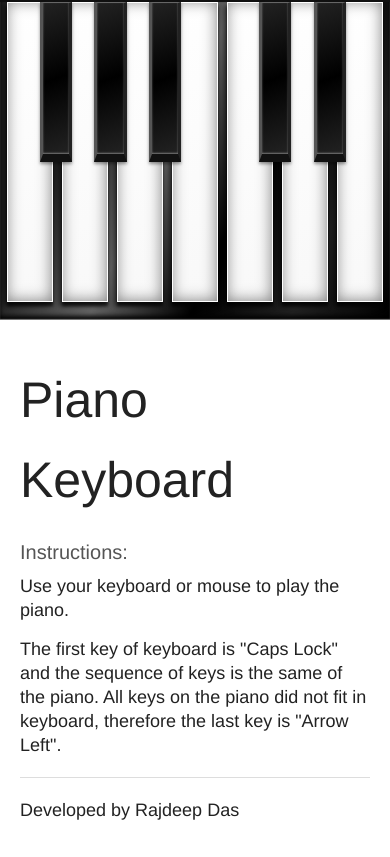
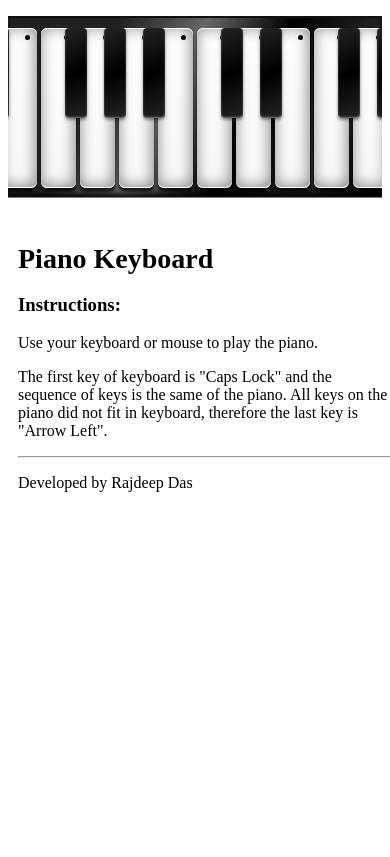
Before and after one commit to Rajspeaks/piano-keyboard, a website: page index.html in a window 390 px wide. Drawn offline with Linux system fonts and the light colour scheme; no server answers.

Commit message:
Updated style.css

```diff
--- a/assets/css/style.css
+++ b/assets/css/style.css
@@ -1,235 +1,97 @@
-/*
-* Piano Keyboard
-* Author: Luiz Felipe Tartarotti Fialho
-* @LFeh / luizfelipe.tf.13@gmail.com
-* http://www.felipefialho.com/
-*/
-* {
-  box-sizing: border-box;
-  border: 0;
-  margin: 0;
-  padding: 0;
+/* Piano Container */
+.piano {
+  display: flex;
+  flex-wrap: nowrap;
+  justify-content: center;
+  align-items: flex-end;
+  overflow-x: auto; /* allow horizontal scroll on small screens */
+  background: linear-gradient(-65deg, #000000, #222222, #000000, #666666, #222222 75%);
+  border-top: 2px solid #111;
+  box-shadow: inset 0 -1px 1px rgba(255, 255, 255, 0.5),
+              inset 0 -4px 5px #000000;
+  padding: 10px;
 }
-img {
-  max-width: 100%;
-  height: auto;
-  vertical-align: middle;
-  border: 0;
-  -ms-interpolation-mode: bicubic;
-}
-@font-face {
-  font-family: 'piano-keyboard';
-  src: url('icons/piano-keyboard.eot?nfc6q9');
-  src: url('icons/piano-keyboard.eot?#iefixnfc6q9') format('embedded-opentype'), url('icons/piano-keyboard.woff?nfc6q9') format('woff'), url('icons/piano-keyboard.ttf?nfc6q9') format('truetype'), url('icons/piano-keyboard.svg?nfc6q9#piano-keyboard') format('svg');
-  font-weight: normal;
-  font-style: normal;
-}
-[class^="icon-"],
-[class*=" icon-"] {
-  font-family: 'piano-keyboard';
-  speak: none;
-  font-style: normal;
-  font-weight: normal;
-  font-variant: normal;
-  text-transform: none;
-  line-height: 1;
-  /* Better Font Rendering =========== */
 
-  -webkit-font-smoothing: antialiased;
-  -moz-osx-font-smoothing: grayscale;
-}
-.icon-facebook:before {
-  content: "\e600";
-}
-.icon-linkedin:before {
-  content: "\e601";
-}
-.icon-twitter:before {
-  content: "\e602";
-}
-.icon-github:before {
-  content: "\e603";
-}
-body {
-  color: #222;
-  background: #fff;
-  font-size: 18px;
-  line-height: 24px;
-  font-family: helvetica, arial;
-}
-a {
-  color: #555;
-  text-decoration: none;
-}
-a:hover {
-  color: #999;
-}
-.hidden {
-  visibility: hidden;
-}
-h1,
-h2,
-h3,
-h4,
-h5,
-h6 {
-  font-weight: normal;
-}
-h1 {
-  font-size: 70px;
-  margin-top: 20px;
-  line-height: 80px;
-}
-h2 {
-  color: #777;
-  font-size: 24px;
-  margin-bottom: 20px;
-}
-h3 {
-  color: #555;
-  font-size: 20px;
-  margin: 20px 0 10px;
-}
-p {
-  margin-bottom: 15px;
-}
-.wrap {
+/* Each Key */
+.key {
   position: relative;
-}
-.container {
-  margin: 0 auto;
-  padding: 20px;
-  width: 980px;
-}
-hr {
-  border-top: 1px solid #ddd;
-  margin: 20px 0;
-}
-.fork {
-  position: absolute;
-  right: 0;
-  top: 0;
-  width: 10%;
-}
-.share {
-  height: 20px;
-}
-.social-media {
-  list-style: none;
-  margin: 0;
-}
-.social-media li {
-  display: inline-block;
+  flex: 0 0 auto;
+  width: 60px;
   margin: 0 2px;
 }
-.social-media a {
-  transition: color .1s linear;
-  color: #222;
-  font-size: 20px;
-}
-.social-media a:hover {
-  color: #777;
-}
-.comments {
-  font-size: 12px;
-}
-.wlink a {
-  color: #ddd;
-  font-size: 12px;
-}
-.wlink a:hover {
-  color: #11b0eb;
-  font-size: 12px;
+
+/* White Key */
+.white-key {
+  display: block;
+  width: 100%;
+  height: 260px;
+  border-radius: 6px;
+  background: linear-gradient(-30deg, #f8f8f8, #ffffff);
+  box-shadow:
+    inset 0 1px 0 #ffffff,
+    inset 0 -1px 0 #ffffff,
+    0 4px 3px rgba(0, 0, 0, 0.7),
+    inset -1px -1px 15px rgba(0, 0, 0, 0.5);
 }
 
-@media (max-width: 767px) {
-  .container {
-    width: auto;
-  }
-  h1 {
-    font-size: 50px;
-  }
-  .fork {
-    width: 30%;
-  }
-}
-.piano {
-  background: -webkit-linear-gradient(-65deg, #000000, #222222, #000000, #666666, #222222 75%);
-  background: -moz-linear-gradient(-65deg, #000000, #222222, #000000, #666666, #222222 75%);
-  background: -o-linear-gradient(-65deg, #000000, #222222, #000000, #666666, #222222 75%);
-  background: linear-gradient(-65deg, #000000, #222222, #000000, #666666, #222222 75%);
-  border-top: 2px solid #111;
-  box-shadow: inset 0 -1px 1px rgba(255, 255, 255, 0.5), inset 0 -4px 5px #000000;
-  padding: 0 1% 3%;
-  text-align: center;
-}
-.key {
-  display: inline-block;
-  position: relative;
-  margin: 0 2px;
-  width: 6%;
-  max-width: 85px;
-}
-.key:active .black-key,
-.key.active .black-key {
-  top: -5px;
-}
-.key .white-key {
-  background: -webkit-linear-gradient(-30deg, #f8f8f8, #ffffff);
-  background: -moz-linear-gradient(-30deg, #f8f8f8, #ffffff);
-  background: -o-linear-gradient(-30deg, #f8f8f8, #ffffff);
-  background: linear-gradient(-30deg, #f8f8f8, #ffffff);
-  box-shadow: inset 0 1px 0px #ffffff, inset 0 -1px 0px #ffffff, inset 1px 0px 0px #ffffff, inset -1px 0px 0px #ffffff, 0 4px 3px rgba(0, 0, 0, 0.7), inset 0 -1px 0px #ffffff, inset 1px 0px 0px #ffffff, inset -1px -1px 15px rgba(0, 0, 0, 0.5), -3px 4px 6px rgba(0, 0, 0, 0.5);
-  display: block;
-  height: 300px;
-}
-.key .white-key:active,
-.key .white-key.active {
-  box-shadow: inset 0 1px 0px #ffffff, inset 0 -1px 0px #ffffff, inset 1px 0px 0px #ffffff, inset -1px 0px 0px #ffffff, 0 4px 3px rgba(0, 0, 0, 0.7), inset 0 -1px 0px #ffffff, inset 1px 0px 0px #ffffff, inset -1px -1px 15px #000000, -3px 4px 6px rgba(0, 0, 0, 0.5);
-  position: relative;
-  top: -5px;
-  height: 295px;
-}
-.key .black-key {
-  content: "";
-  box-shadow: inset 0px -1px 2px rgba(255, 255, 255, 0.4), 0 2px 3px rgba(0, 0, 0, 0.4);
-  background: -webkit-linear-gradient(-20deg, #222222, #000000, #222222);
-  background: -moz-linear-gradient(-20deg, #222222, #000000, #222222);
-  background: -o-linear-gradient(-20deg, #222222, #000000, #222222);
+/* Black Key */
+.black-key {
+  position: absolute;
+  top: 0;
+  right: -20px;
+  width: 40px;
+  height: 150px;
+  border-radius: 4px;
   background: linear-gradient(-20deg, #222222, #000000, #222222);
-  border-width: 1px 3px 8px;
-  border-style: solid;
-  border-color: #666 #222 #111 #555;
-  height: 160px;
-  position: absolute;
-  top: 0px;
-  right: -40%;
-  width: 70%;
+  box-shadow:
+    inset 0px -1px 2px rgba(255, 255, 255, 0.4),
+    0 2px 3px rgba(0, 0, 0, 0.4);
   z-index: 10;
 }
-.key .black-key:active,
-.key .black-key.active {
-  border-bottom-width: 3px;
-  top: 0;
+
+/* Tablet */
+@media (max-width: 768px) {
+
+  .key {
+    width: 45px;
+  }
+
+  .white-key {
+    height: 200px;
+  }
+
+  .black-key {
+    width: 30px;
+    height: 120px;
+    right: -15px;
+  }
+
 }
-@media (max-width: 767px) {
+
+/* Mobile */
+@media (max-width: 480px) {
+
   .key {
-    width: 8%;
+    width: 35px;
   }
-  .key:nth-child(1),
-  .key:nth-child(2),
-  .key:nth-child(3) {
-    display: none;
+
+  .white-key {
+    height: 160px;
   }
+
+  .black-key {
+    width: 22px;
+    height: 90px;
+    right: -11px;
+  }
+
+  h1 {
+    font-size: 28px;
+  }
+
+  .container {
+    padding: 10px;
+    width: 100%;
+  }
+
 }
-@media (max-width: 480px) {
-  .key {
-    width: 12%;
-  }
-  .key:nth-child(11),
-  .key:nth-child(12),
-  .key:nth-child(13),
-  .key:nth-child(14) {
-    display: none;
-  }
-}
```
